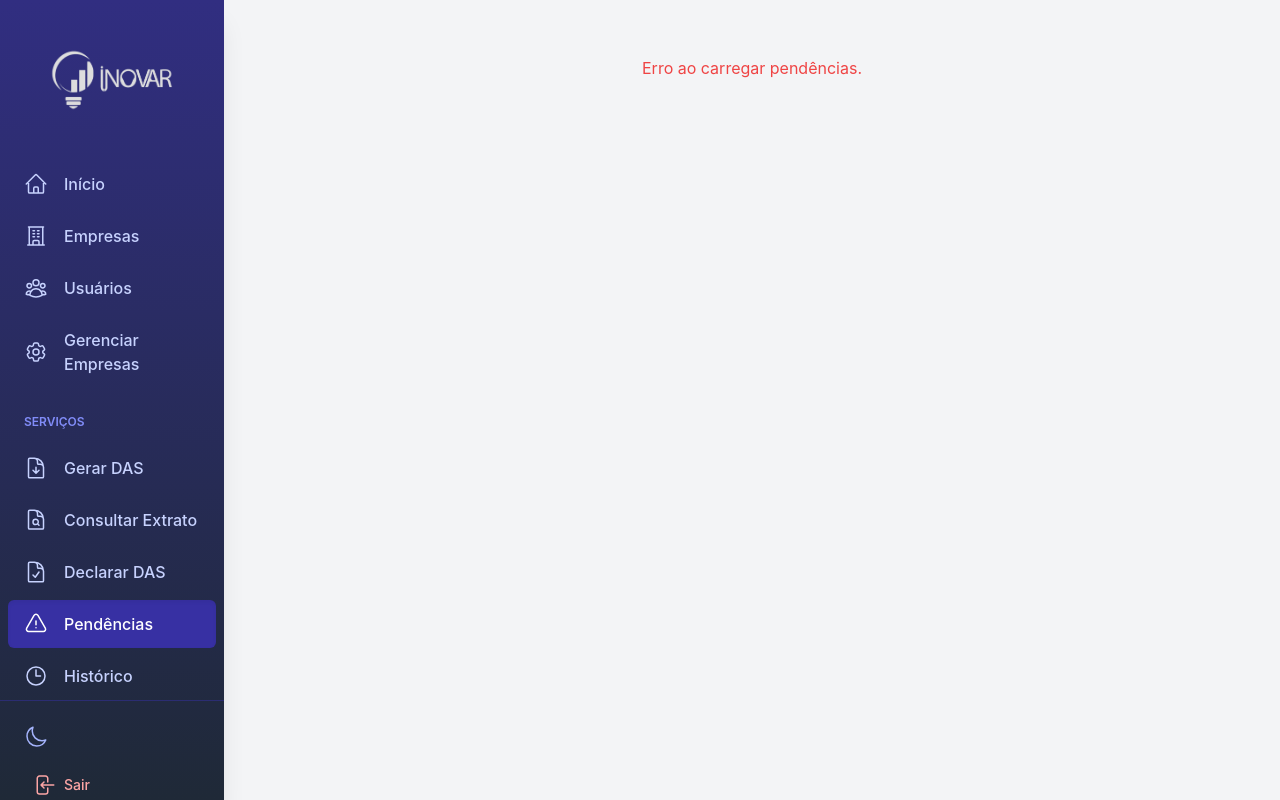
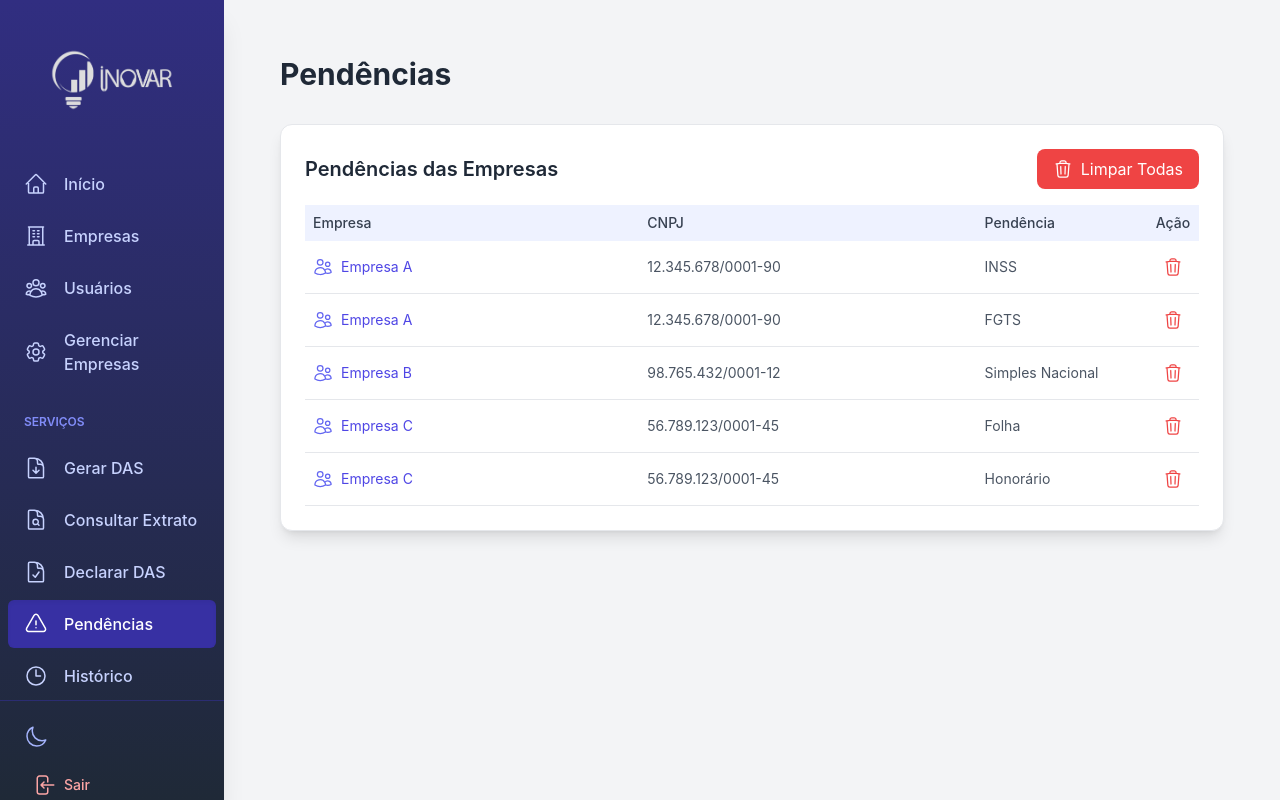
Before and after one commit to raphaelcastelar/web_sistema_inovar, a React (Create React App) app in the folder sistema_inovar/frontend/: page /pendencias in a window 1280 px wide. Built offline with nearby package versions, Linux system fonts and the light colour scheme; sample sign-in values are in the browser's storage.

Commit message:
att pendencias page

```diff
--- a/sistema_inovar/frontend/src/components/PendenciasPage.js
+++ b/sistema_inovar/frontend/src/components/PendenciasPage.js
@@ -1,19 +1,50 @@
 import React, { useState, useEffect } from 'react';
 import { Link } from 'react-router-dom';
-import axiosInstance from '../api/axiosInstance';
 import { motion } from 'framer-motion';
-import { UsersIcon } from '@heroicons/react/24/outline';
+import { UsersIcon, TrashIcon } from '@heroicons/react/24/outline';
+
+// Dados mockados para teste
+const mockPendencias = [
+  {
+    id: 1,
+    empresa: { id: 1, nome: 'Empresa A', cnpj: '12.345.678/0001-90' },
+    tipo: 'INSS',
+  },
+  {
+    id: 2,
+    empresa: { id: 1, nome: 'Empresa A', cnpj: '12.345.678/0001-90' },
+    tipo: 'FGTS',
+  },
+  {
+    id: 3,
+    empresa: { id: 2, nome: 'Empresa B', cnpj: '98.765.432/0001-12' },
+    tipo: 'Simples Nacional',
+  },
+  {
+    id: 4,
+    empresa: { id: 3, nome: 'Empresa C', cnpj: '56.789.123/0001-45' },
+    tipo: 'Folha',
+  },
+  {
+    id: 5,
+    empresa: { id: 3, nome: 'Empresa C', cnpj: '56.789.123/0001-45' },
+    tipo: 'Honorário',
+  },
+];
 
 const PendenciasPage = () => {
   const [pendencias, setPendencias] = useState([]);
   const [loading, setLoading] = useState(true);
   const [error, setError] = useState('');
+  const [clearing, setClearing] = useState(false);
+  const [clearError, setClearError] = useState('');
 
   useEffect(() => {
+    // Simular carregamento de dados com delay para efeito visual
     const fetchPendencias = async () => {
       try {
-        const response = await axiosInstance.get('/api/pendencias/');
-        setPendencias(response.data);
+        await new Promise((resolve) => setTimeout(resolve, 1000)); // Simula delay de 1s
+        setPendencias(mockPendencias);
       } catch (err) {
         setError('Erro ao carregar pendências.');
         console.error('Erro ao carregar pendências:', err);
@@ -24,6 +55,36 @@ const PendenciasPage = () => {
 
     fetchPendencias();
   }, []);
+
+  const handleClearPendencia = async (pendenciaId) => {
+    setClearing(true);
+    setClearError('');
+    try {
+      // Simular requisição DELETE
+      await new Promise((resolve) => setTimeout(resolve, 500)); // Simula delay de 0.5s
+      setPendencias((prev) => prev.filter((pendencia) => pendencia.id !== pendenciaId));
+    } catch (err) {
+      setClearError('Erro ao limpar pendência.');
+      console.error('Erro ao limpar pendência:', err);
+    } finally {
+      setClearing(false);
+    }
+  };
+
+  const handleClearAllPendencias = async () => {
+    setClearing(true);
+    setClearError('');
+    try {
+      // Simular requisição DELETE para todas as pendências
+      await new Promise((resolve) => setTimeout(resolve, 500)); // Simula delay de 0.5s
+      setPendencias([]);
+    } catch (err) {
+      setClearError('Erro ao limpar todas as pendências.');
+      console.error('Erro ao limpar todas as pendências:', err);
+    } finally {
+      setClearing(false);
+    }
+  };
 
   if (loading) {
     return <div className="p-8 text-center text-gray-500 dark:text-gray-400">Carregando Pendências...</div>;
@@ -56,9 +117,24 @@ const PendenciasPage = () => {
         variants={itemVariants}
         className="bg-white dark:bg-gray-800 p-6 rounded-xl shadow-lg border border-gray-200 dark:border-gray-700"
       >
-        <h2 className="text-xl font-semibold text-gray-800 dark:text-gray-100 mb-4">
-          Pendências das Empresas
-        </h2>
+        <div className="flex justify-between items-center mb-4">
+          <h2 className="text-xl font-semibold text-gray-800 dark:text-gray-100">
+            Pendências das Empresas
+          </h2>
+          {pendencias.length > 0 && (
+            <button
+              onClick={handleClearAllPendencias}
+              disabled={clearing}
+              className="px-4 py-2 bg-red-500 text-white rounded-lg hover:bg-red-600 disabled:opacity-50 disabled:cursor-not-allowed flex items-center space-x-2"
+            >
+              <TrashIcon className="h-5 w-5" />
+              <span>Limpar Todas</span>
+            </button>
+          )}
+        </div>
+        {clearError && (
+          <div className="mb-4 text-red-500 dark:text-red-400 text-sm">{clearError}</div>
+        )}
         <div className="overflow-y-auto max-h-[540px]">
           {pendencias.length > 0 ? (
             <table className="w-full border-collapse">
@@ -73,12 +149,15 @@ const PendenciasPage = () => {
                   <th className="p-2 text-left text-sm font-medium text-gray-700 dark:text-gray-300 w-1/5">
                     Pendência
                   </th>
+                  <th className="p-2 text-center text-sm font-medium text-gray-700 dark:text-gray-300 w-1/10">
+                    Ação
+                  </th>
                 </tr>
               </thead>
               <tbody>
-                {pendencias.map((pendencia, index) => (
+                {pendencias.map((pendencia) => (
                   <motion.tr
-                    key={index}
+                    key={pendencia.id}
                     variants={itemVariants}
                     className="border-b border-gray-200 dark:border-gray-700"
                   >
@@ -99,6 +178,16 @@ const PendenciasPage = () => {
                     <td className="p-2 text-sm text-gray-600 dark:text-gray-300">
                       {pendencia.tipo}
                     </td>
+                    <td className="p-2 text-center">
+                      <button
+                        onClick={() => handleClearPendencia(pendencia.id)}
+                        disabled={clearing}
+                        className="p-2 rounded-full hover:bg-gray-100 dark:hover:bg-gray-700 disabled:opacity-50 disabled:cursor-not-allowed"
+                        title="Limpar Pendência"
+                      >
+                        <TrashIcon className="h-5 w-5 text-red-500 dark:text-red-400" />
+                      </button>
+                    </td>
                   </motion.tr>
                 ))}
               </tbody>
```
